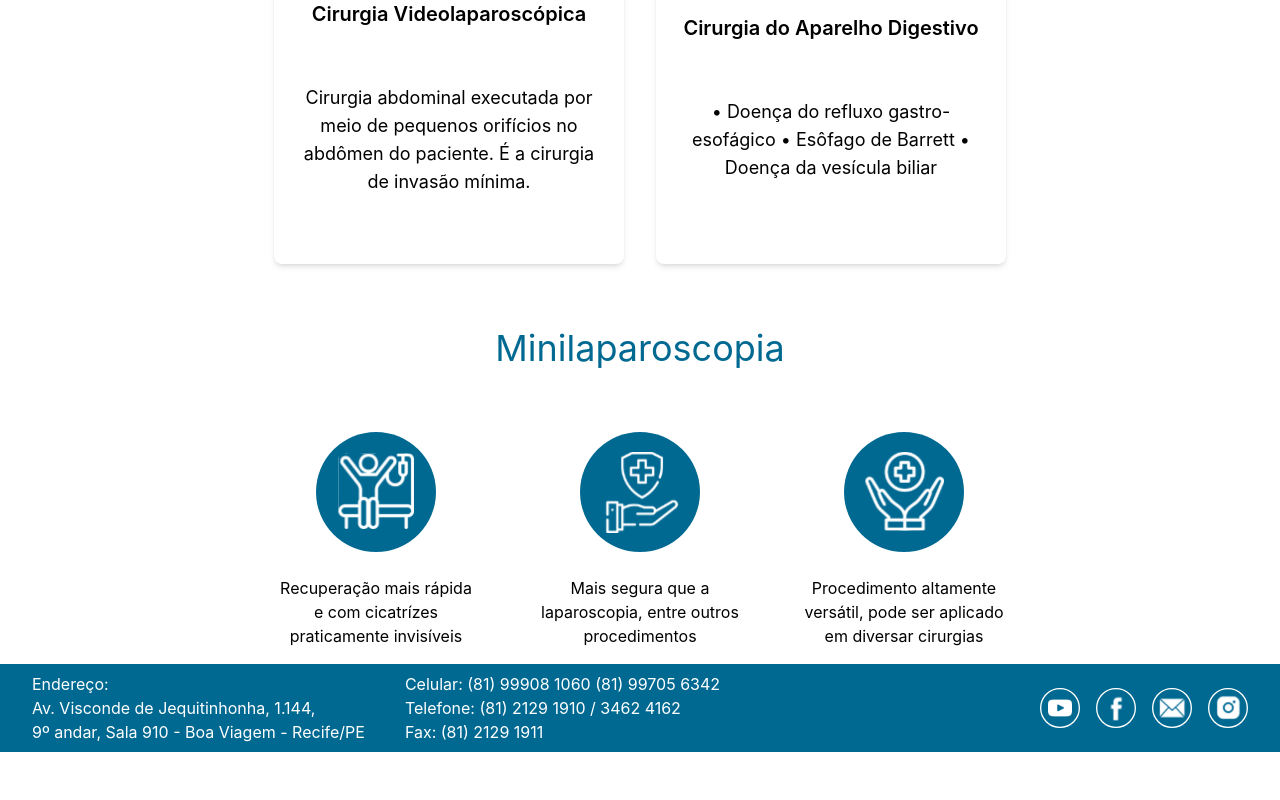
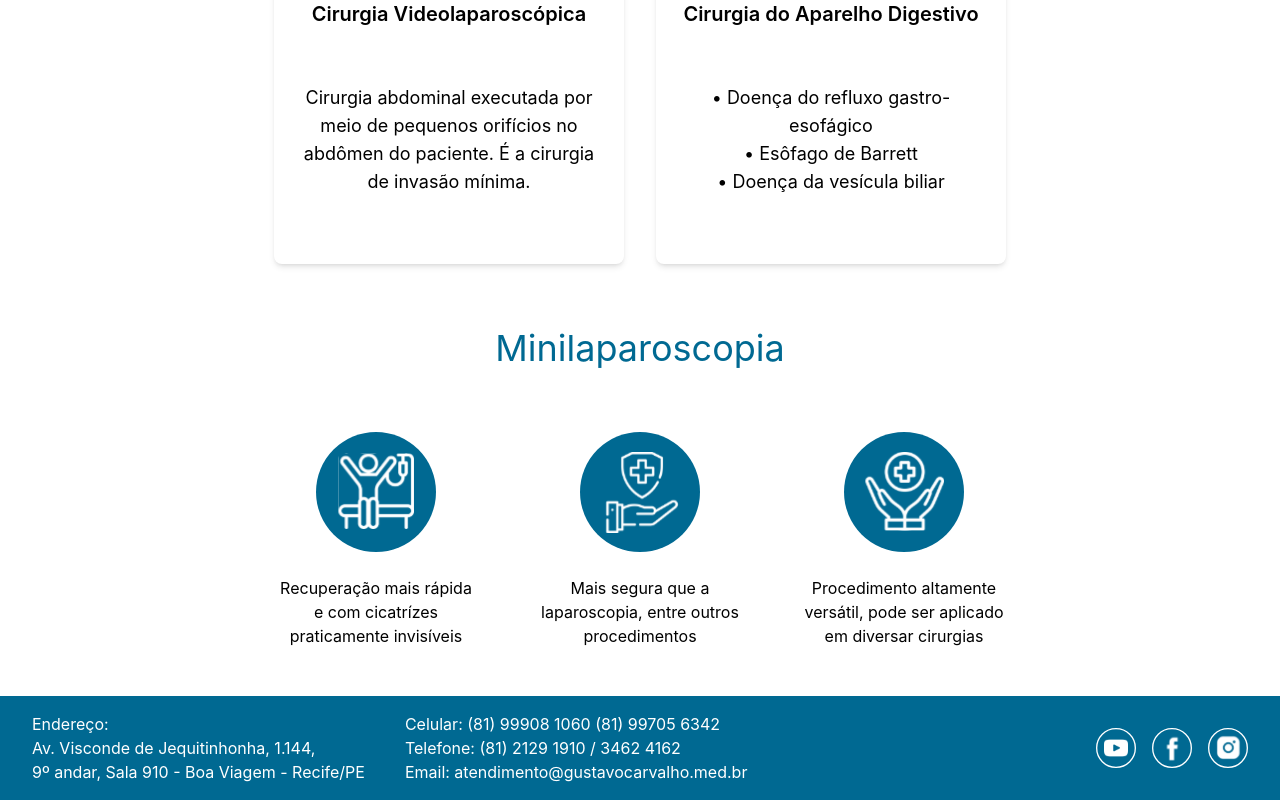
Before and after one commit to Mlcarvalho1/MiniLapSite, a React (Create React App) app: page / in a window 1280 px wide. Shown: the part 1083-1883 px from the top of the page. Before the commit the page ends 1835 px from the top, so only its background shows below. Built offline with nearby package versions, Linux system fonts and the light colour scheme.

Commit message:
adjustments

```diff
--- a/src/Components/Footer.js
+++ b/src/Components/Footer.js
@@ -1,13 +1,12 @@
 import insta from '../assets/icons/insta.svg'
 import facebook from '../assets/icons/facebook.svg'
-import email from '../assets/icons/email.svg'
 import youtube from '../assets/icons/youtube.svg'
 
 const Footer = () => (
     <div
         className="
             px-4
-            py-2
+            py-4
             md:px-8
             flex
             flex-row
@@ -17,6 +16,7 @@ const Footer = () => (
             duration-900
             bg-primary-medium
             max-sm:flex-col
+            mt-8
         "
     >
         <div className="flex flex-row max-sm:flex-col gap-10 max-sm:gap-4 text-white">
@@ -27,18 +27,15 @@ const Footer = () => (
             <div>
                 <p>Celular: (81) 99908 1060 (81) 99705 6342</p>
                 <p>Telefone: (81) 2129 1910 / 3462 4162</p>
-                <p>Fax: (81) 2129 1911</p>
+                <p>Email: atendimento@gustavocarvalho.med.br</p>
             </div>
         </div>
         <div className="flex flex-row gap-4 max-sm:mt-8 max-sm: max-sm:gap-8">
             <a href="https://www.youtube.com/@glcmd1" target="_blank" rel="noreferrer">
                 <img alt="youtube" width={40} src={youtube}/>
             </a>
-            <a href="https://www.youtube.com" target="_blank" rel="noreferrer">
+            <a href="https://www.facebook.com/minilapfriends/" target="_blank" rel="noreferrer">
                 <img alt="facebook" width={40} src={facebook}/>
-            </a>
-            <a href="https://www.youtube.com" target="_blank" rel="noreferrer">
-                <img alt="email" width={40} src={email}/>
             </a>
             <a href="https://www.instagram.com/doutorgustavocarvalho/?utm_source=qr&igsh=eWt6YmNrNWpwY2Rq" target="_blank" rel="noreferrer">
                 <img alt="insta" width={40} src={insta}/>
--- a/src/Pages/Gustavo.js
+++ b/src/Pages/Gustavo.js
@@ -28,8 +28,8 @@ const Gustavo = () => {
                 <div className="h-[25px] w-[25px] mt-1 rounded-full bg-primary-medium"/>
                 <div className="bg-primary-medium h-full flex-1 w-2 mx-auto my-2 rounded-full"></div>
             </div>
-            <div>
-                <h3 className="text-xl font-medium">{title}</h3>
+            <div className="pb-10">
+                <h3 className="text-xl font-medium text-primary-high">{title.toUpperCase()}</h3>
                 {period && <p className="text-lg">Período: {period}</p>}
                 {institution && <p className="text-lg">Instituição: {institution}</p>}
                 {thesisTitle && <p className="text-lg">Título da Tese: {thesisTitle}</p>}
--- a/src/Pages/Home.js
+++ b/src/Pages/Home.js
@@ -57,7 +57,11 @@ const Home = () => {
                         Cirurgia abdominal executada por meio de pequenos orifícios no abdômen do paciente. É a cirurgia de invasão mínima.
                     </ActuationCard>
                     <ActuationCard icon={Guts} title="Cirurgia do Aparelho Digestivo" onClick={onMiniClick}>
-                        {`• Doença do refluxo gastro-esofágico \n • Esôfago de Barrett \n • Doença da vesícula biliar`}
+                        • Doença do refluxo gastro-esofágico
+                        <br/>
+                        • Esôfago de Barrett
+                        <br/>
+                        • Doença da vesícula biliar
                     </ActuationCard>
                 </div>
             </div>
```
